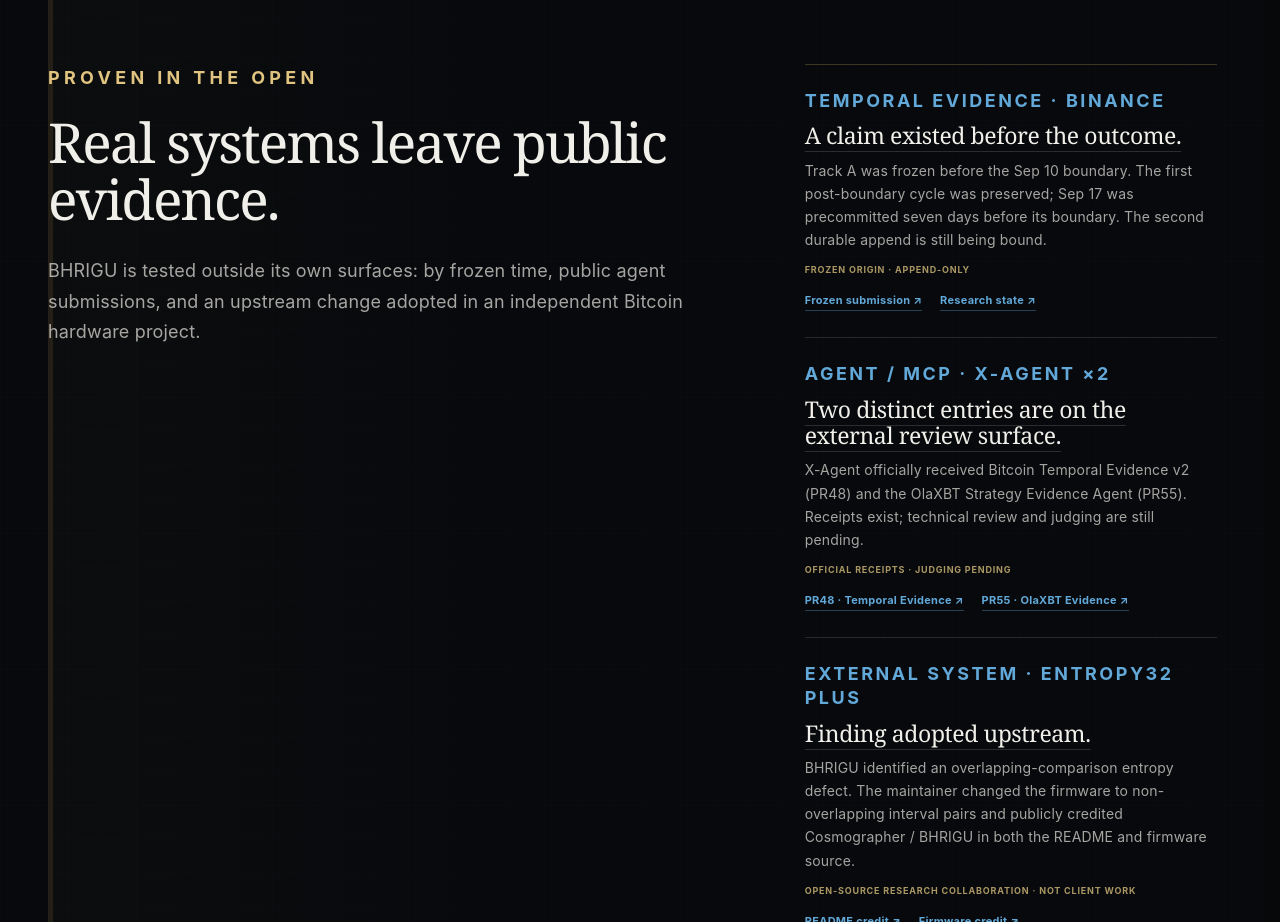
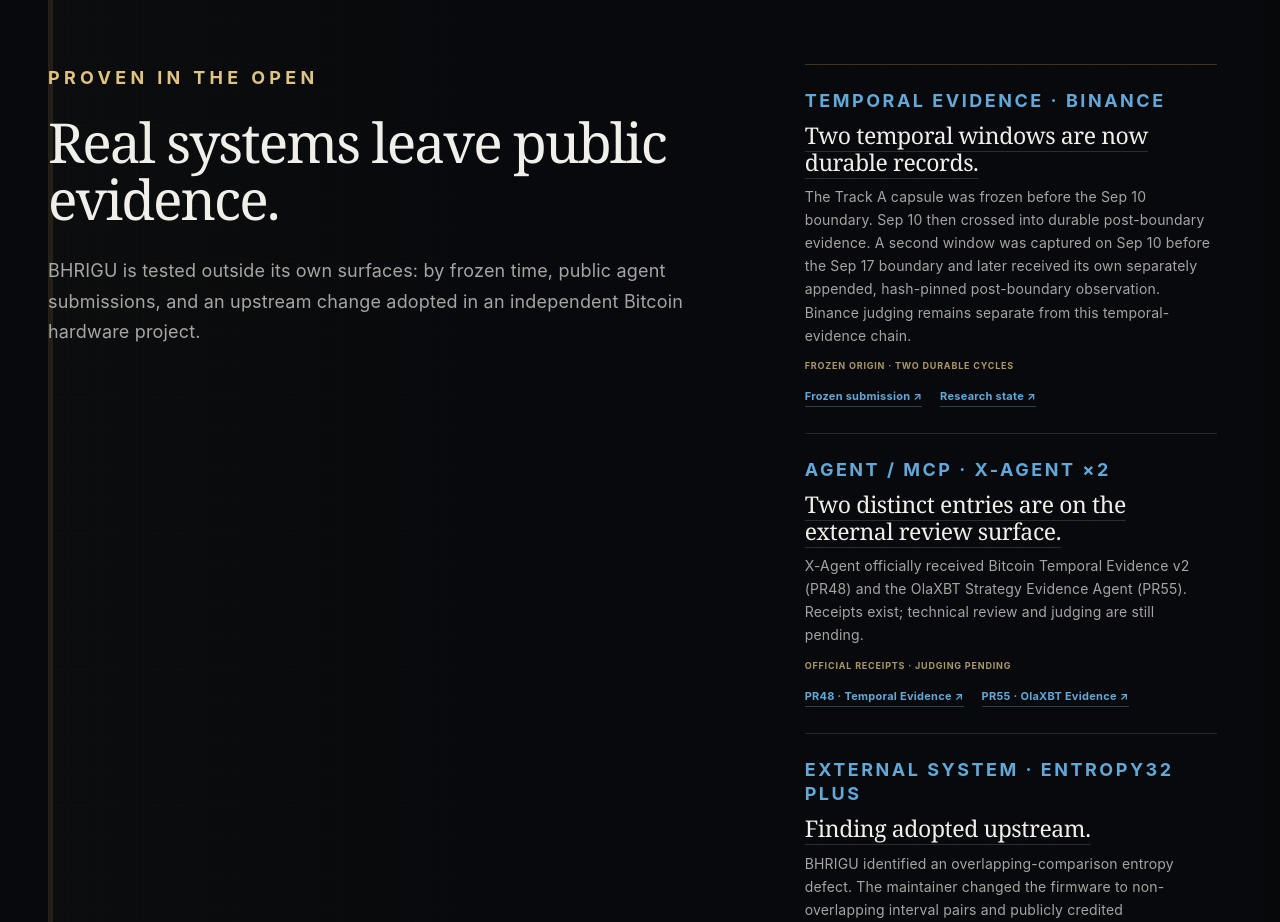
Before and after one commit to AiBhrigu/bhrigu-portal, a Next.js app: page / in a window 1280 px wide. Shown: the part 1440-2362 px from the top of the page. Built offline with nearby package versions, Linux system fonts and the light colour scheme; no server answers.

Commit message:
Fix Home Binance temporal evidence public truth

```diff
--- a/pages/index.js
+++ b/pages/index.js
@@ -29,10 +29,10 @@ const PUBLIC_EVIDENCE_COPY = {
       {
         id: "binance-temporal",
         kicker: "TEMPORAL EVIDENCE · BINANCE",
-        title: "A claim existed before the outcome.",
+        title: "Two temporal windows are now durable records.",
         body:
-          "Track A was frozen before the Sep 10 boundary. The first post-boundary cycle was preserved; Sep 17 was precommitted seven days before its boundary. The second durable append is still being bound.",
-        status: "FROZEN ORIGIN · APPEND-ONLY",
+          "The Track A capsule was frozen before the Sep 10 boundary. Sep 10 then crossed into durable post-boundary evidence. A second window was captured on Sep 10 before the Sep 17 boundary and later received its own separately appended, hash-pinned post-boundary observation. Binance judging remains separate from this temporal-evidence chain.",
+        status: "FROZEN ORIGIN · TWO DURABLE CYCLES",
         links: [
           ["Frozen submission", "https://github.com/AiBhrigu/bhrigu-binance-agent-os-track-a"],
           ["Research state", "https://github.com/AiBhrigu/bhrigu-bitcoin-research-state-api"],
@@ -76,10 +76,10 @@ const PUBLIC_EVIDENCE_COPY = {
       {
         id: "binance-temporal",
         kicker: "TEMPORAL EVIDENCE · BINANCE",
-        title: "Утверждение существовало до результата.",
+        title: "Два темпоральных окна получили durable evidence.",
         body:
-          "Track A был заморожен до границы 10 сентября. Первый post-boundary цикл сохранён; окно 17 сентября было precommit за семь дней до границы. Второй durable append ещё связывается с публичным evidence.",
-        status: "FROZEN ORIGIN · APPEND-ONLY",
+          "Track A был заморожен до границы 10 сентября. После границы цикл Sep 10 получил durable post-boundary evidence. Второе окно было зафиксировано 10 сентября до границы Sep 17 и позже получило собственное отдельно добавленное, hash-pinned post-boundary observation. Результат judging Binance остаётся отдельным от этой temporal-evidence цепочки.",
+        status: "FROZEN ORIGIN · TWO DURABLE CYCLES",
         links: [
           ["Замороженная заявка", "https://github.com/AiBhrigu/bhrigu-binance-agent-os-track-a"],
           ["Research state", "https://github.com/AiBhrigu/bhrigu-bitcoin-research-state-api"],
```
